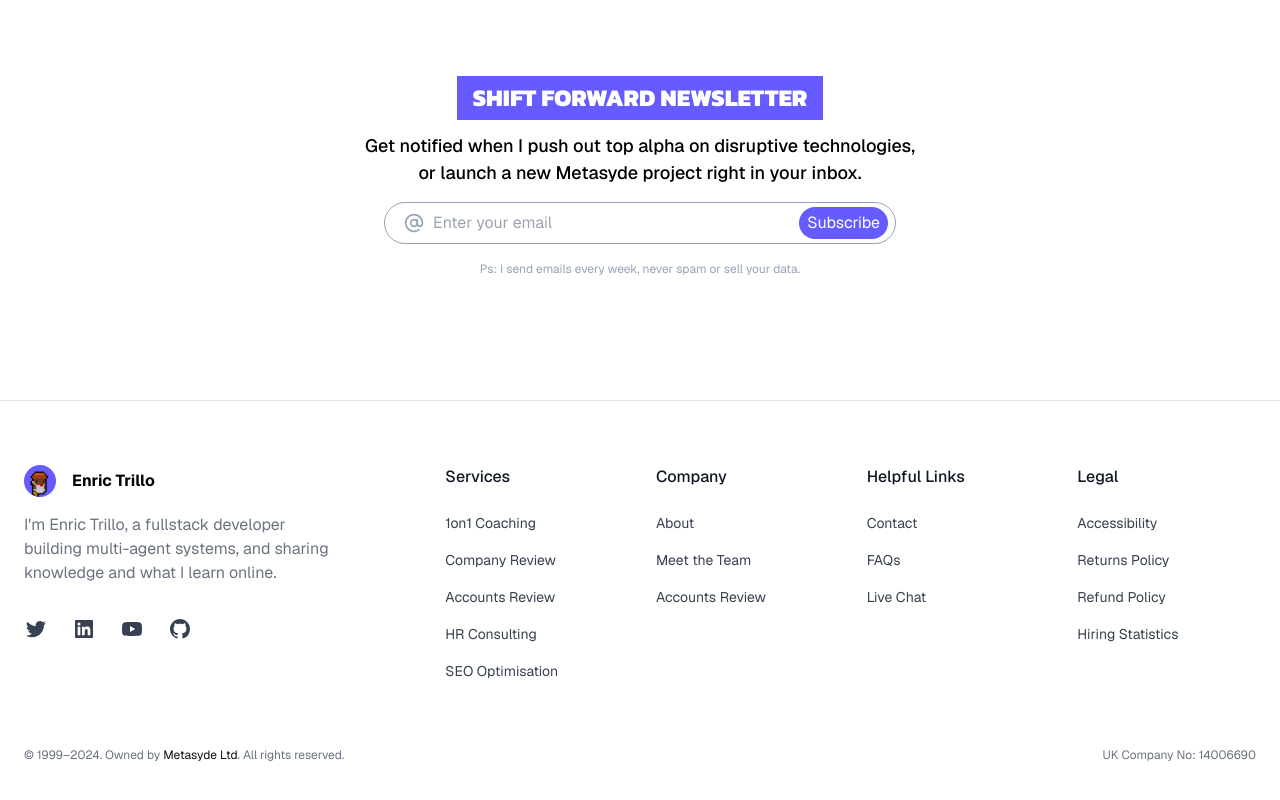
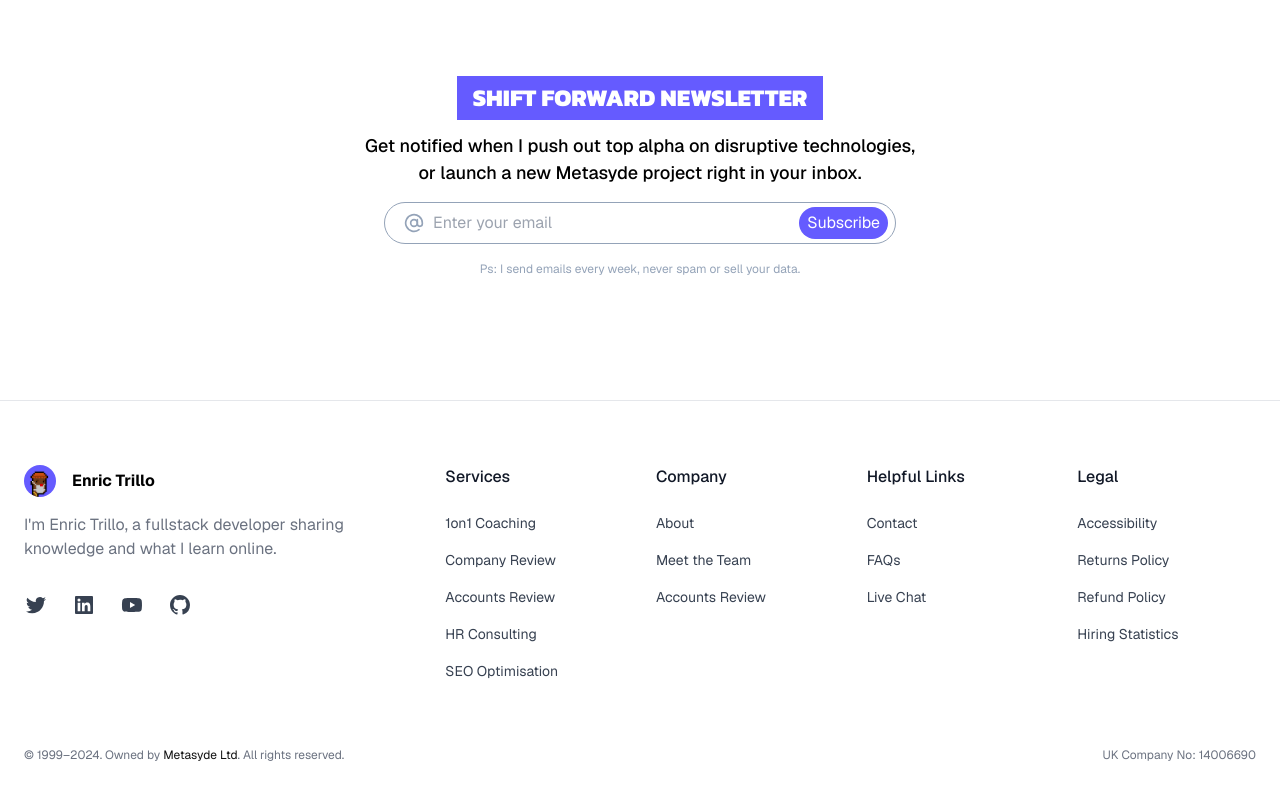
Before and after one commit to ricobuilds/portfolio, a Next.js app: page /en in a window 1280 px wide. Shown: the part 3261-4061 px from the top of the page. Built offline with nearby package versions, Linux system fonts and the light colour scheme.

Commit message:
update: footer blurb

```diff
--- a/app/[lang]/components/footer.tsx
+++ b/app/[lang]/components/footer.tsx
@@ -47,7 +47,7 @@ const Footer = () => {
             </div>
 
             <p className="max-w-xs mt-4 text-gray-500">
-              I&apos;m Enric Trillo, a fullstack developer building multi-agent systems, and sharing knowledge and what I learn online.
+              I&apos;m Enric Trillo, a fullstack developer sharing knowledge and what I learn online.
             </p>
 
             <ul className="flex gap-6 mt-8">
```
